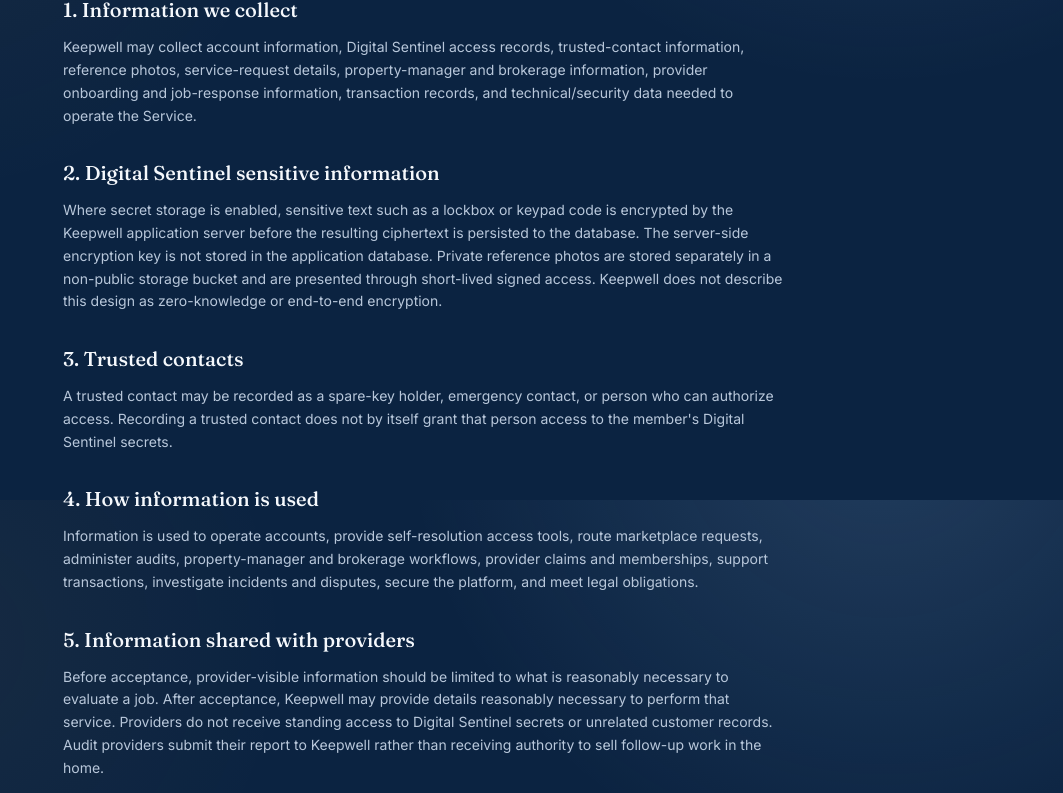
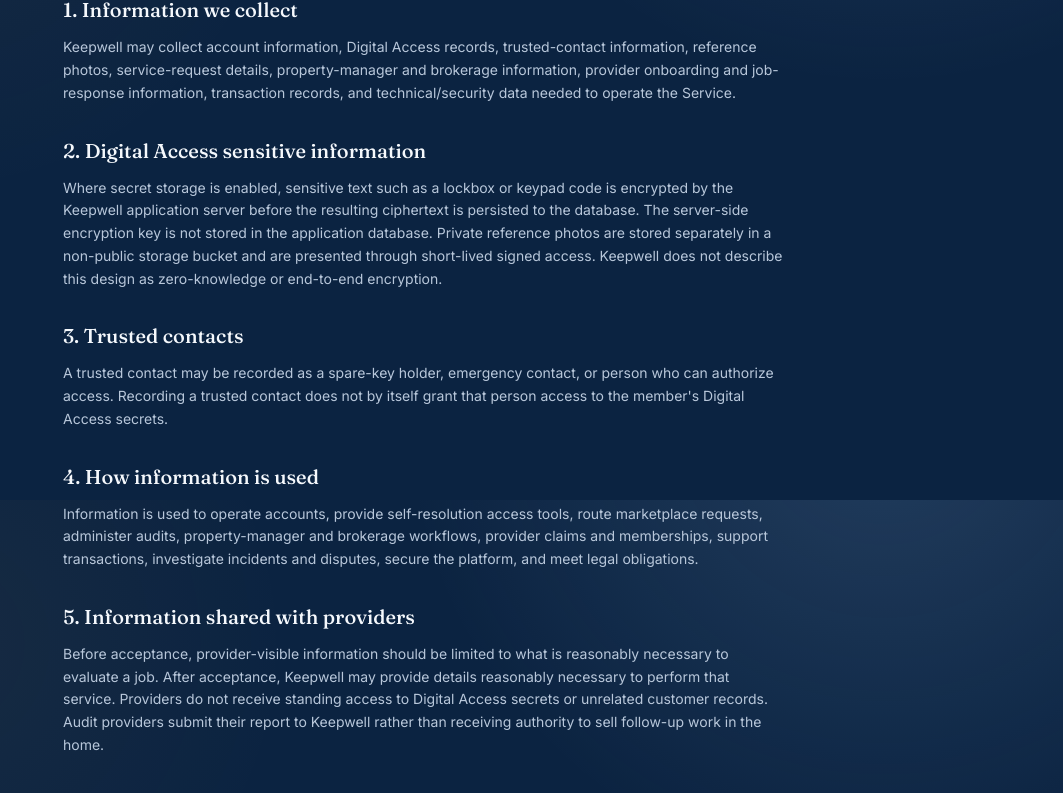
Before and after one commit to unikmo/Keepwell, a Next.js app: page /privacy in a window 1280 px wide. Shown: the part 300-1093 px from the top of the page, without its empty margins (217-1280 px from the left). Built offline with nearby package versions, Linux system fonts and the light colour scheme; no server answers.

Commit message:
Rename Digital Sentinel to Digital Access in privacy policy

```diff
--- a/src/app/privacy/page.tsx
+++ b/src/app/privacy/page.tsx
@@ -3,19 +3,19 @@ import { LegalDoc, LegalSection } from "@/components/LegalDoc";
 
 export const metadata: Metadata = {
   title: "Privacy Policy — Keepwell",
-  description: "How Keepwell handles account, Digital Sentinel, property-access, marketplace, and provider information.",
+  description: "How Keepwell handles account, Digital Access, property-access, marketplace, and provider information.",
   alternates: { canonical: "/privacy" },
   robots: { index: false },
 };
 
 export default function PrivacyPage() {
   return (
-    <LegalDoc title="Privacy Policy" lastUpdated="August 11, 2026">
-      <LegalSection title="1. Information we collect"><p>Keepwell may collect account information, Digital Sentinel access records, trusted-contact information, reference photos, service-request details, property-manager and brokerage information, provider onboarding and job-response information, transaction records, and technical/security data needed to operate the Service.</p></LegalSection>
-      <LegalSection title="2. Digital Sentinel sensitive information"><p>Where secret storage is enabled, sensitive text such as a lockbox or keypad code is encrypted by the Keepwell application server before the resulting ciphertext is persisted to the database. The server-side encryption key is not stored in the application database. Private reference photos are stored separately in a non-public storage bucket and are presented through short-lived signed access. Keepwell does not describe this design as zero-knowledge or end-to-end encryption.</p></LegalSection>
-      <LegalSection title="3. Trusted contacts"><p>A trusted contact may be recorded as a spare-key holder, emergency contact, or person who can authorize access. Recording a trusted contact does not by itself grant that person access to the member's Digital Sentinel secrets.</p></LegalSection>
+    <LegalDoc title="Privacy Policy" lastUpdated="August 15, 2026">
+      <LegalSection title="1. Information we collect"><p>Keepwell may collect account information, Digital Access records, trusted-contact information, reference photos, service-request details, property-manager and brokerage information, provider onboarding and job-response information, transaction records, and technical/security data needed to operate the Service.</p></LegalSection>
+      <LegalSection title="2. Digital Access sensitive information"><p>Where secret storage is enabled, sensitive text such as a lockbox or keypad code is encrypted by the Keepwell application server before the resulting ciphertext is persisted to the database. The server-side encryption key is not stored in the application database. Private reference photos are stored separately in a non-public storage bucket and are presented through short-lived signed access. Keepwell does not describe this design as zero-knowledge or end-to-end encryption.</p></LegalSection>
+      <LegalSection title="3. Trusted contacts"><p>A trusted contact may be recorded as a spare-key holder, emergency contact, or person who can authorize access. Recording a trusted contact does not by itself grant that person access to the member&apos;s Digital Access secrets.</p></LegalSection>
       <LegalSection title="4. How information is used"><p>Information is used to operate accounts, provide self-resolution access tools, route marketplace requests, administer audits, property-manager and brokerage workflows, provider claims and memberships, support transactions, investigate incidents and disputes, secure the platform, and meet legal obligations.</p></LegalSection>
-      <LegalSection title="5. Information shared with providers"><p>Before acceptance, provider-visible information should be limited to what is reasonably necessary to evaluate a job. After acceptance, Keepwell may provide details reasonably necessary to perform that service. Providers do not receive standing access to Digital Sentinel secrets or unrelated customer records. Audit providers submit their report to Keepwell rather than receiving authority to sell follow-up work in the home.</p></LegalSection>
+      <LegalSection title="5. Information shared with providers"><p>Before acceptance, provider-visible information should be limited to what is reasonably necessary to evaluate a job. After acceptance, Keepwell may provide details reasonably necessary to perform that service. Providers do not receive standing access to Digital Access secrets or unrelated customer records. Audit providers submit their report to Keepwell rather than receiving authority to sell follow-up work in the home.</p></LegalSection>
       <LegalSection title="6. Vendors"><p>Keepwell may use hosting, authentication, storage, communications, analytics, and payment vendors. Information is shared with those vendors only as appropriate for their role and subject to applicable requirements.</p></LegalSection>
       <LegalSection title="7. Security"><p>Keepwell uses technical and organizational controls intended to reduce unauthorized access, alteration, or loss. Product security claims should reflect controls actually deployed in production. No system can guarantee absolute security.</p></LegalSection>
       <LegalSection title="8. Retention and rights"><p>Information is retained as reasonably necessary for operations, transactions, safety, disputes, and legal obligations. Depending on applicable law, users may have rights to request access, correction, deletion, or a copy of certain personal information.</p></LegalSection>
```
